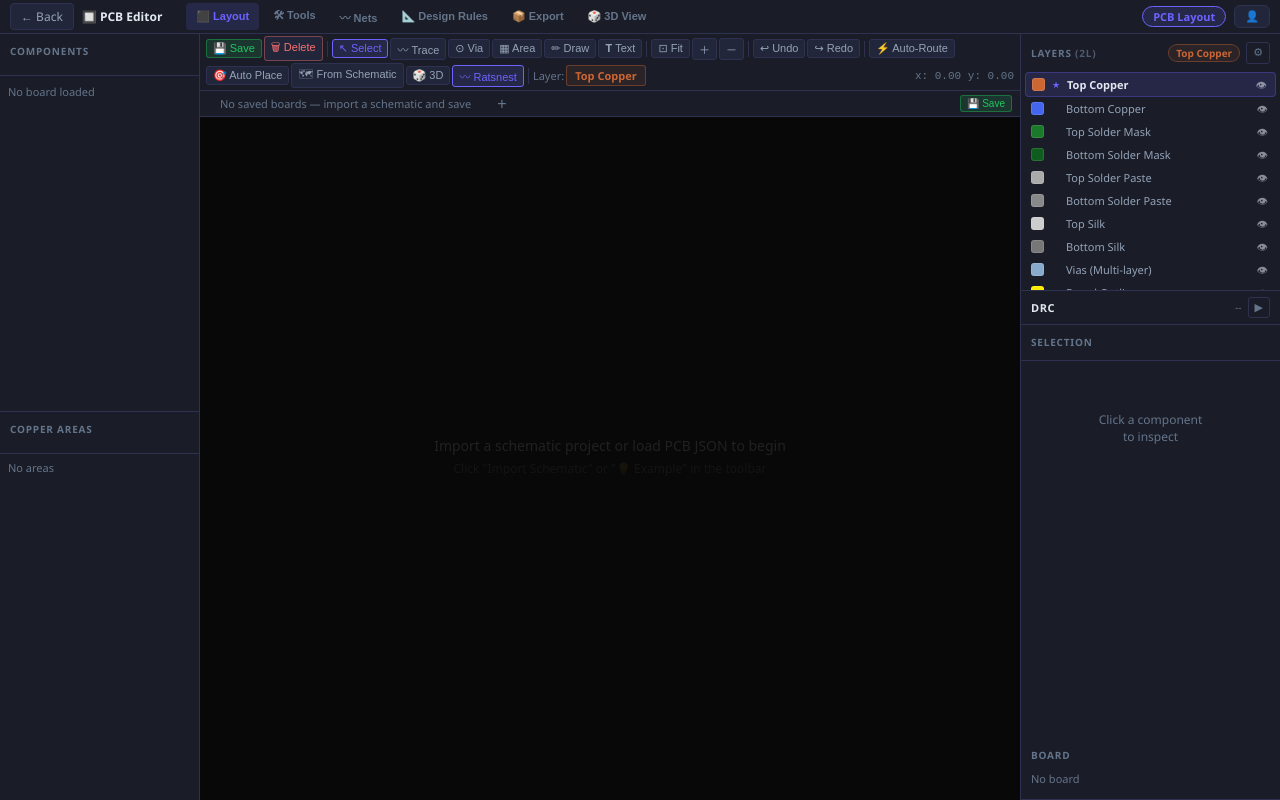
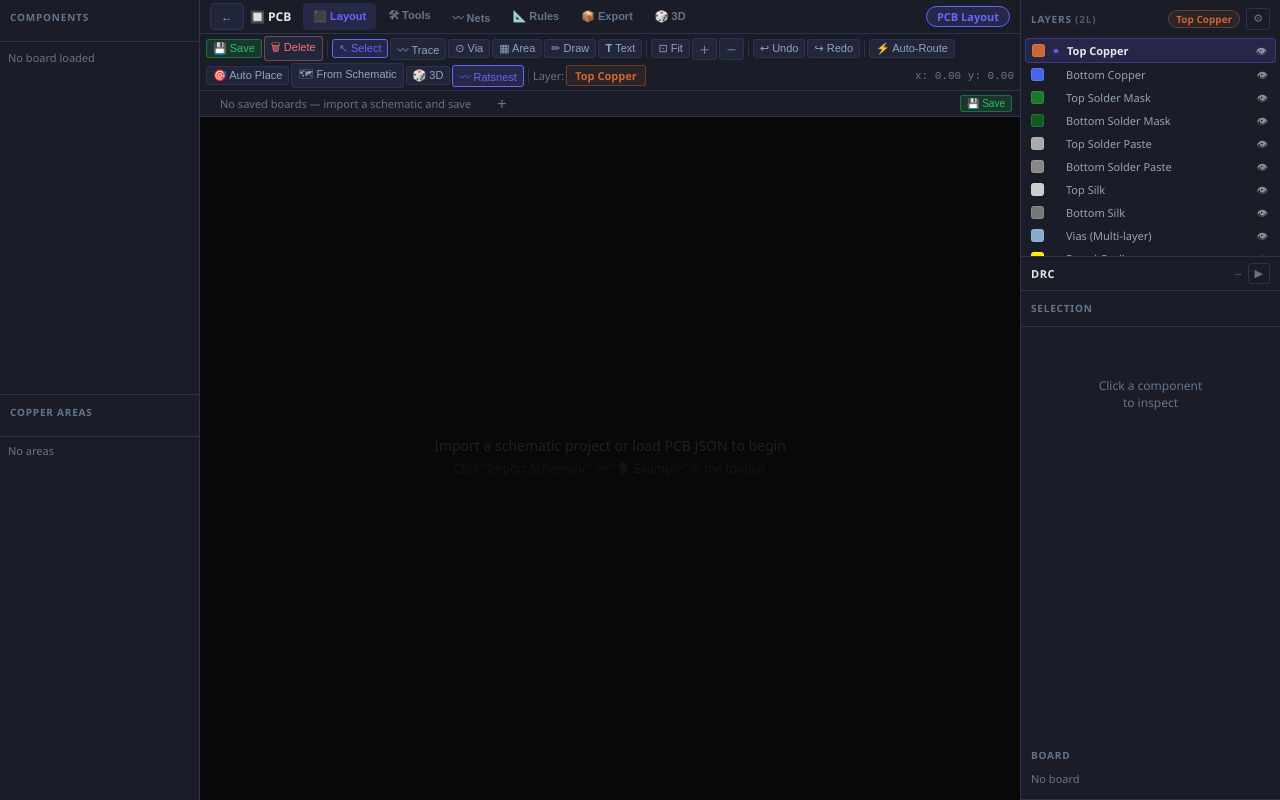
Before and after one commit to untoapneetikko/auto-eda, a plain HTML site: page frontend/static/pcb.html in a window 1280 px wide. Drawn offline with nearby package versions, Linux system fonts and the light colour scheme; no server answers.

Commit message:
feat(ui): move header nav into center column — left/right panels extend to very top of page

```diff
--- a/frontend/static/pcb.html
+++ b/frontend/static/pcb.html
@@ -240,21 +240,7 @@ header h1{font-size:12px;font-weight:700;white-space:nowrap;}
 </head>
 <body>
 
-<!-- ── Top Navigation (matches index.html style) ── -->
-<header>
-  <a class="hbtn" href="/" id="pcb-back-link" style="display:none;text-decoration:none;margin-right:8px;">← Back</a>
-  <h1>🔲 PCB Editor</h1>
-  <nav style="margin-left:24px;display:flex;gap:4px;">
-    <button class="nav-tab active" id="pcb-nav-layout"  onclick="switchPcbSection('layout')">⬛ Layout</button>
-    <button class="nav-tab"        id="pcb-nav-auto"    onclick="switchPcbSection('auto')">🛠 Tools</button>
-    <button class="nav-tab"        id="pcb-nav-nets"    onclick="switchPcbSection('nets')">〰 Nets</button>
-    <button class="nav-tab"        id="pcb-nav-drc"     onclick="switchPcbSection('drc')">📐 Design Rules</button>
-    <button class="nav-tab"        id="pcb-nav-export"  onclick="switchPcbSection('export')">📦 Export</button>
-    <button class="nav-tab"        id="pcb-nav-3d"      onclick="open3DView()">🎲 3D View</button>
-  </nav>
-  <span class="phase-badge" style="margin-left:auto;">PCB Layout</span>
-  <button id="pcb-user-btn" onclick="window.top===window?doLogoutPcb():void 0" style="background:var(--surface2,#22263a);border:1px solid var(--border,#2e3250);border-radius:6px;padding:4px 10px;color:var(--text-dim,#94a3b8);font-size:11px;cursor:pointer;margin-left:8px;display:none;">👤 <span id="pcb-user-name"></span></button>
-</header>
+<!-- header moved into center column below -->
 <script>
   // Only show user button in standalone mode (not embedded iframe)
   if(!location.search.includes('embedded=1')){
@@ -293,8 +279,24 @@ header h1{font-size:12px;font-weight:700;white-space:nowrap;}
   </div>
 </div>
 
-<!-- Center column (toolbars + canvas) -->
+<!-- Center column (header + toolbars + canvas) -->
 <div style="display:flex;flex-direction:column;flex:1;overflow:hidden;">
+
+<!-- Top Navigation (inside center column so side panels extend to top) -->
+<header>
+  <a class="hbtn" href="/" id="pcb-back-link" style="display:none;text-decoration:none;margin-right:6px;">←</a>
+  <h1>🔲 PCB</h1>
+  <nav style="margin-left:12px;display:flex;gap:2px;">
+    <button class="nav-tab active" id="pcb-nav-layout"  onclick="switchPcbSection('layout')">⬛ Layout</button>
+    <button class="nav-tab"        id="pcb-nav-auto"    onclick="switchPcbSection('auto')">🛠 Tools</button>
+    <button class="nav-tab"        id="pcb-nav-nets"    onclick="switchPcbSection('nets')">〰 Nets</button>
+    <button class="nav-tab"        id="pcb-nav-drc"     onclick="switchPcbSection('drc')">📐 Rules</button>
+    <button class="nav-tab"        id="pcb-nav-export"  onclick="switchPcbSection('export')">📦 Export</button>
+    <button class="nav-tab"        id="pcb-nav-3d"      onclick="open3DView()">🎲 3D</button>
+  </nav>
+  <span class="phase-badge" style="margin-left:auto;">PCB Layout</span>
+  <button id="pcb-user-btn" onclick="window.top===window?doLogoutPcb():void 0" style="background:var(--surface2,#22263a);border:1px solid var(--border,#2e3250);border-radius:4px;padding:2px 8px;color:var(--text-dim,#94a3b8);font-size:10px;cursor:pointer;margin-left:6px;display:none;">👤 <span id="pcb-user-name"></span></button>
+</header>
 
 <!-- Stale banner -->
 <div id="pcb-stale-banner" style="display:none;background:rgba(245,158,11,0.12);border-bottom:1px solid rgba(245,158,11,0.35);padding:4px 10px;align-items:center;gap:8px;flex-shrink:0;">
```
